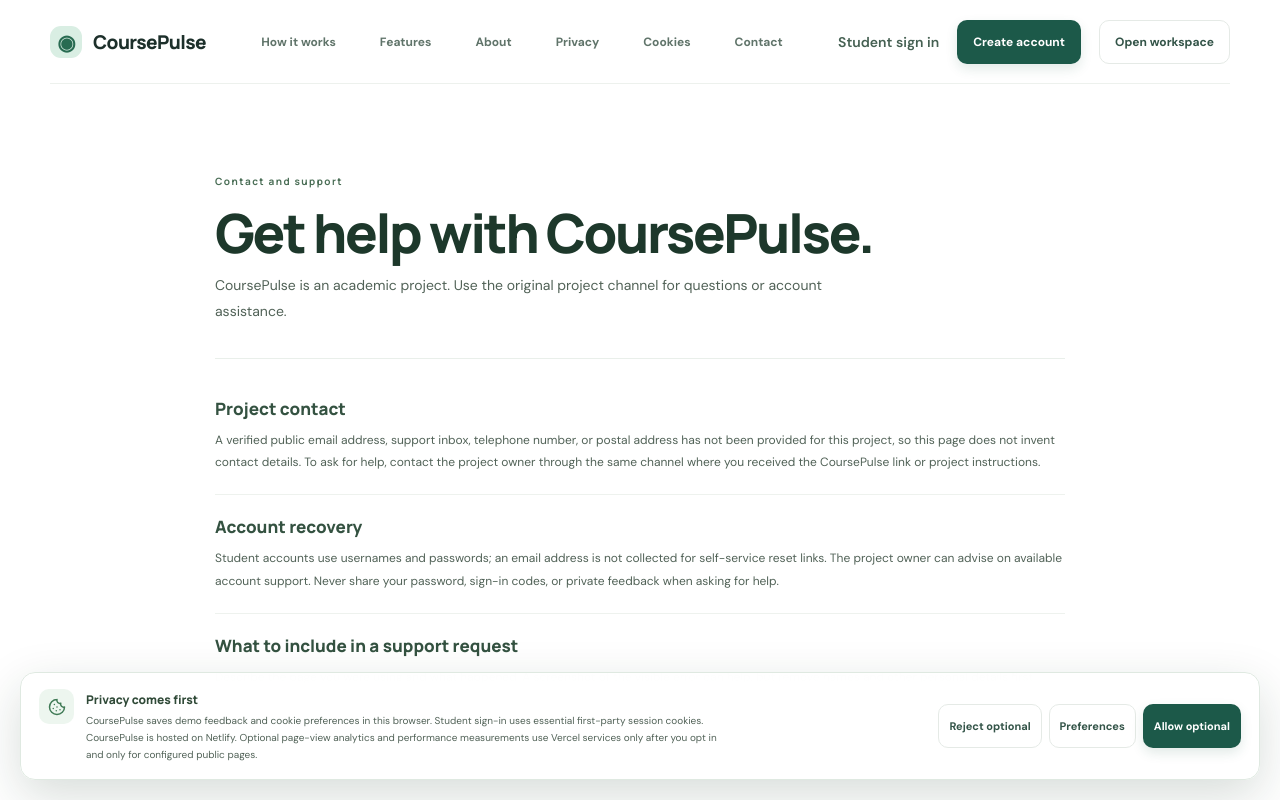
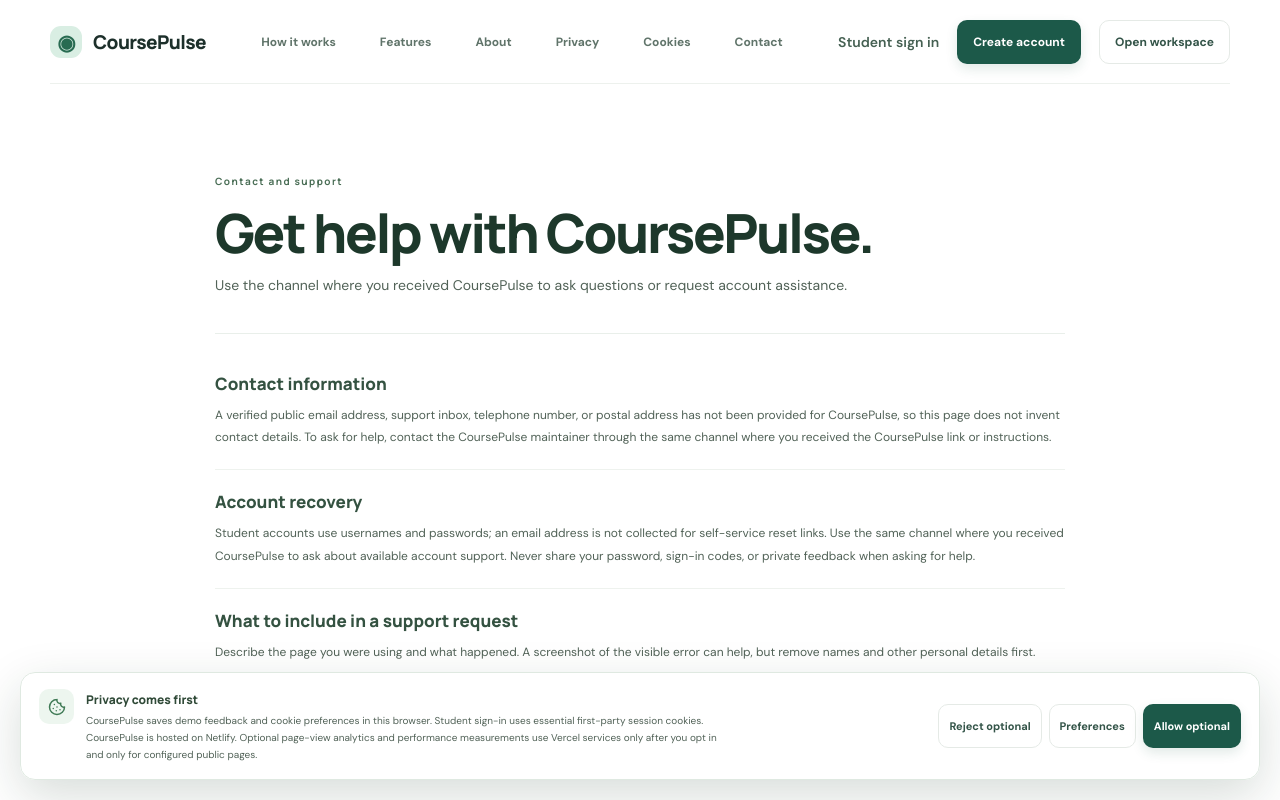
Before and after one commit to akashsharmapb09-cpu/coursePulse.site, a Next.js app: page /contact in a window 1280 px wide. Shown: the top 800 px of the page. Built offline with nearby package versions, Linux system fonts and the light colour scheme; no server answers.

Commit message:
Remove project labels from CoursePulse public copy

```diff
--- a/app/contact/page.tsx
+++ b/app/contact/page.tsx
@@ -3,7 +3,7 @@ import { PublicPage } from '@/components/public-site';
 
 export const metadata = {
   title: 'Contact and support',
-  description: 'How to request help with the CoursePulse college-project demonstration.',
+  description: 'How to contact CoursePulse for account help and general questions.',
   robots: { index: false, follow: false },
   alternates: { canonical: '/contact' }
 };
@@ -13,15 +13,15 @@ export default function ContactPage() {
     <PublicPage
       eyebrow="Contact and support"
       title="Get help with CoursePulse."
-      description="CoursePulse is an academic project. Use the original project channel for questions or account assistance."
+      description="Use the channel where you received CoursePulse to ask questions or request account assistance."
     >
       <section>
-        <h2>Project contact</h2>
-        <p>A verified public email address, support inbox, telephone number, or postal address has not been provided for this project, so this page does not invent contact details. To ask for help, contact the project owner through the same channel where you received the CoursePulse link or project instructions.</p>
+        <h2>Contact information</h2>
+        <p>A verified public email address, support inbox, telephone number, or postal address has not been provided for CoursePulse, so this page does not invent contact details. To ask for help, contact the CoursePulse maintainer through the same channel where you received the CoursePulse link or instructions.</p>
       </section>
       <section>
         <h2>Account recovery</h2>
-        <p>Student accounts use usernames and passwords; an email address is not collected for self-service reset links. The project owner can advise on available account support. Never share your password, sign-in codes, or private feedback when asking for help.</p>
+        <p>Student accounts use usernames and passwords; an email address is not collected for self-service reset links. Use the same channel where you received CoursePulse to ask about available account support. Never share your password, sign-in codes, or private feedback when asking for help.</p>
       </section>
       <section>
         <h2>What to include in a support request</h2>
```
